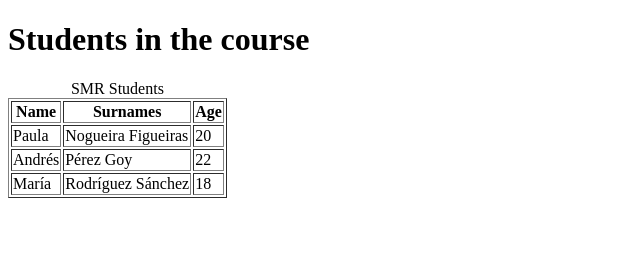
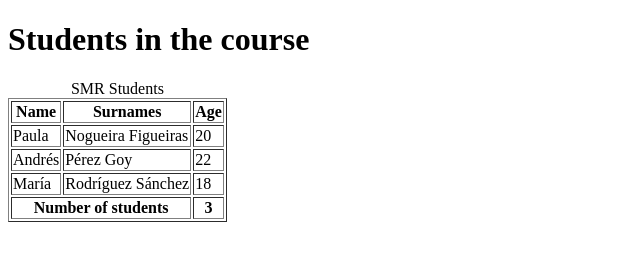
Before and after one commit to Pablofl0/Github, a plain HTML site: page index.html in a window 1280 px wide. Shown: the whole page, without its empty margins (0-640 px from the left). Drawn offline with Linux system fonts and the light colour scheme.

Commit message:
2 columnas juntas

```diff
--- a/index.html
+++ b/index.html
@@ -29,6 +29,10 @@
             <td>Rodríguez Sánchez</td>
             <td>18</td>
         </tr>
+        <tfoot>
+            <th colspan="2">Number of students</th>
+            <th>3</th>
+        </tfoot>
     </table>
 </body>
 </html>
```
